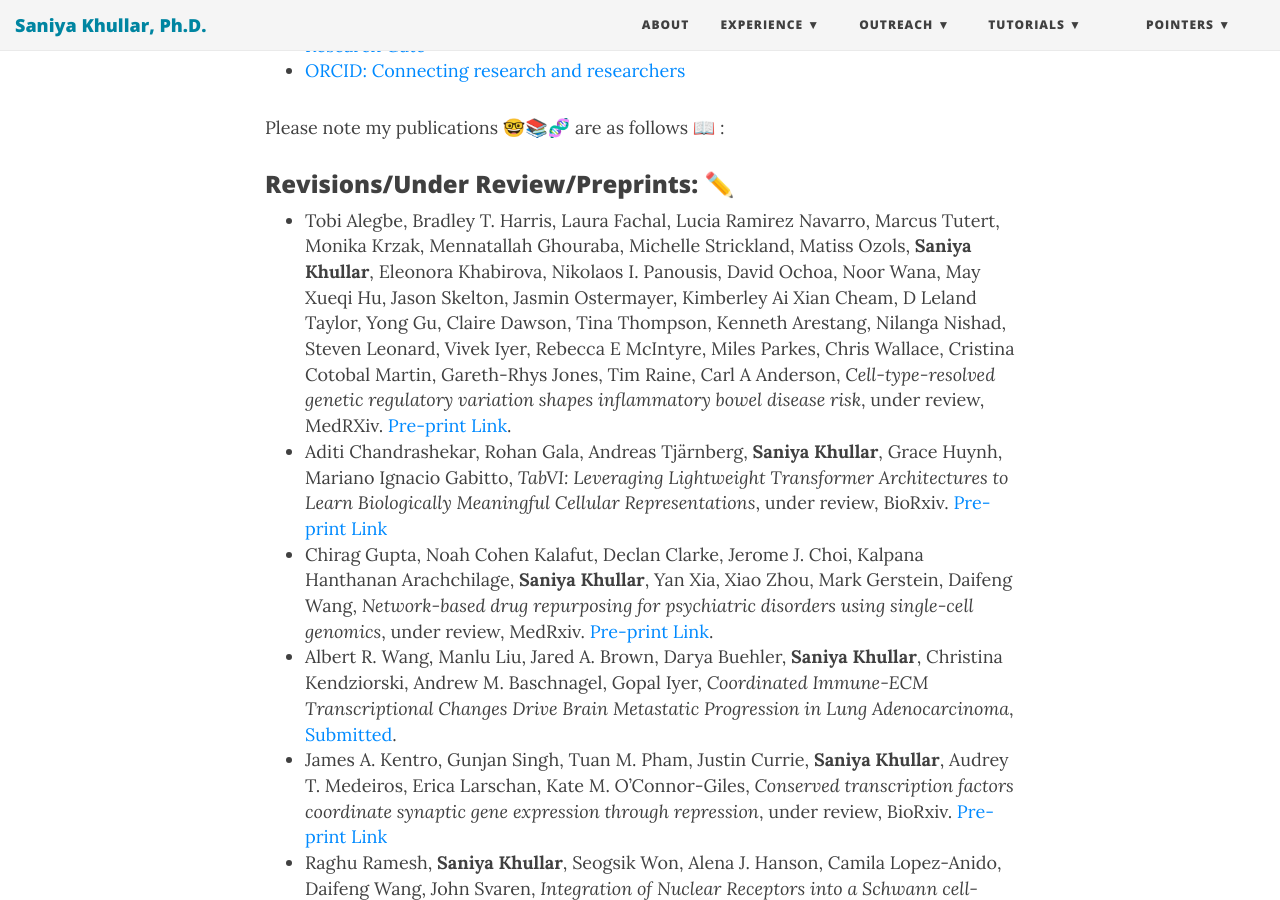
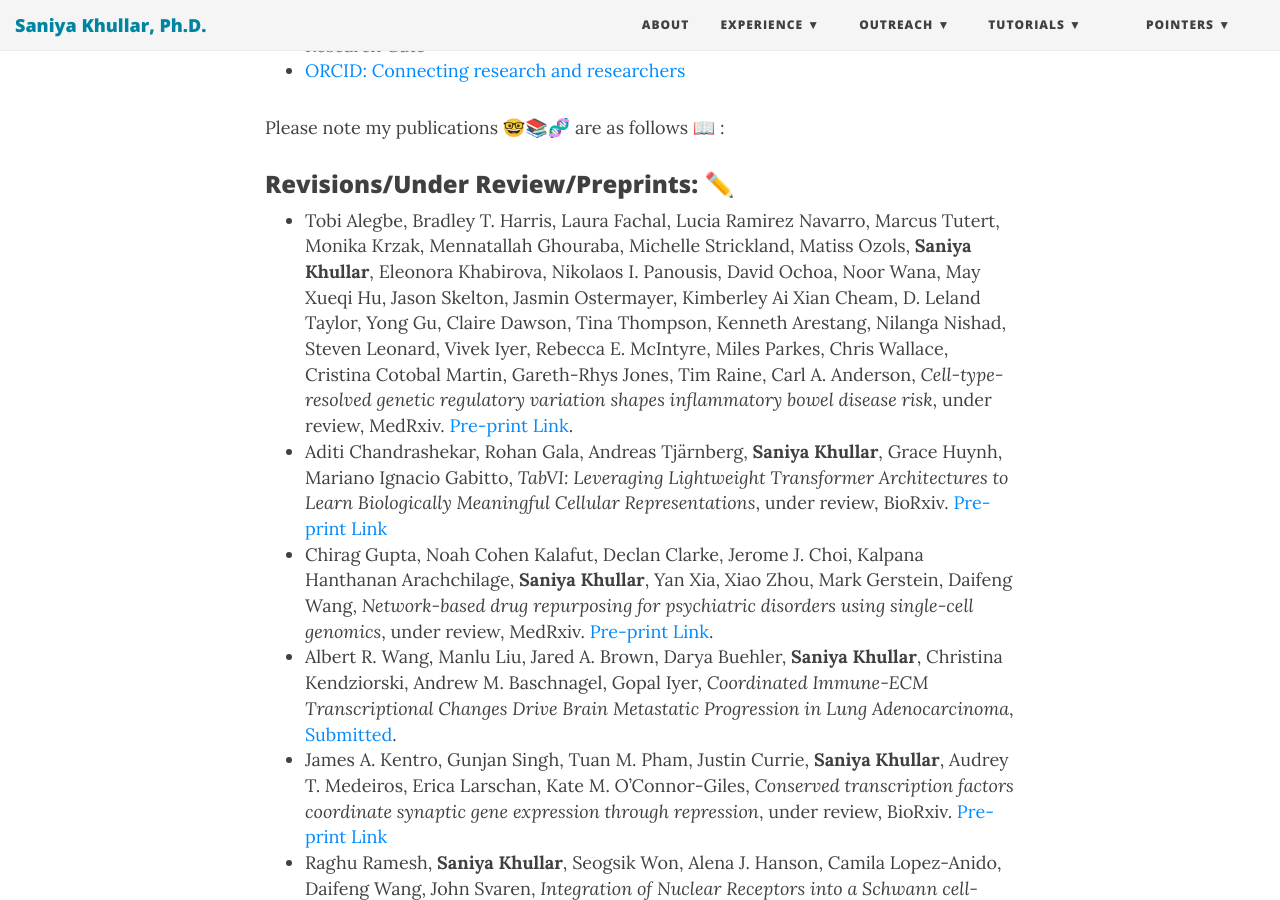
Before and after one commit to SaniyaKhullar/saniyakhullar.github.io, a Jekyll site: the page built from publications.md, in a window 1280 px wide and 900 px high, scrolled down 328 px. Built offline with Jekyll 4.4.1, drawn with Linux system fonts in a browser that asks for light colours; nearby versions of some CDN libraries.

```diff
--- a/publications.md
+++ b/publications.md
@@ -10,7 +10,7 @@ Please note that my papers and citations are available online at: 👩‍💻
 Please note my publications 🤓📚🧬 are as follows 📖 :
 <!-- https://emojipedia.org/people -->
 ### Revisions/Under Review/Preprints: ✏️
--   Tobi Alegbe, Bradley T. Harris, Laura Fachal, Lucia Ramirez Navarro, Marcus Tutert, Monika Krzak, Mennatallah Ghouraba, Michelle Strickland, Matiss Ozols, **Saniya Khullar**, Eleonora Khabirova, Nikolaos I. Panousis, David Ochoa, Noor Wana, May Xueqi Hu, Jason Skelton, Jasmin Ostermayer, Kimberley Ai Xian Cheam, D Leland Taylor, Yong Gu, Claire Dawson, Tina Thompson, Kenneth Arestang, Nilanga Nishad, Steven Leonard, Vivek Iyer, Rebecca E McIntyre, Miles Parkes, Chris Wallace, Cristina Cotobal Martin, Gareth-Rhys Jones, Tim Raine, Carl A Anderson, *Cell-type-resolved genetic regulatory variation shapes inflammatory bowel disease risk*, under review, MedRXiv. [Pre-print Link](https://www.medrxiv.org/content/10.1101/2025.06.24.25330216v1).
+-   Tobi Alegbe, Bradley T. Harris, Laura Fachal, Lucia Ramirez Navarro, Marcus Tutert, Monika Krzak, Mennatallah Ghouraba, Michelle Strickland, Matiss Ozols, **Saniya Khullar**, Eleonora Khabirova, Nikolaos I. Panousis, David Ochoa, Noor Wana, May Xueqi Hu, Jason Skelton, Jasmin Ostermayer, Kimberley Ai Xian Cheam, D. Leland Taylor, Yong Gu, Claire Dawson, Tina Thompson, Kenneth Arestang, Nilanga Nishad, Steven Leonard, Vivek Iyer, Rebecca E. McIntyre, Miles Parkes, Chris Wallace, Cristina Cotobal Martin, Gareth-Rhys Jones, Tim Raine, Carl A. Anderson, *Cell-type-resolved genetic regulatory variation shapes inflammatory bowel disease risk*, under review, MedRxiv. [Pre-print Link](https://www.medrxiv.org/content/10.1101/2025.06.24.25330216v1).
 -   Aditi Chandrashekar, Rohan Gala, Andreas Tjärnberg, **Saniya Khullar**, Grace Huynh, Mariano Ignacio Gabitto, *TabVI: Leveraging Lightweight Transformer Architectures to Learn Biologically Meaningful Cellular Representations*, under review, BioRxiv. [Pre-print Link](https://www.biorxiv.org/content/10.1101/2025.02.13.637984v1.full)
 -   Chirag Gupta, Noah Cohen Kalafut, Declan Clarke, Jerome J. Choi, Kalpana Hanthanan Arachchilage, **Saniya Khullar**, Yan Xia, Xiao Zhou, Mark Gerstein, Daifeng Wang, *Network-based drug repurposing for psychiatric disorders using single-cell genomics*, under review, MedRxiv. [Pre-print Link](https://www.medrxiv.org/content/10.1101/2024.12.01.24318008v1).
 -	Albert R. Wang, Manlu Liu, Jared A. Brown, Darya Buehler, **Saniya Khullar**, Christina Kendziorski, Andrew M. Baschnagel, Gopal Iyer, *Coordinated Immune-ECM Transcriptional Changes Drive Brain Metastatic Progression in Lung Adenocarcinoma*, [Submitted](https://www.sciencedirect.com/science/article/abs/pii/S1556086425001388).
```
